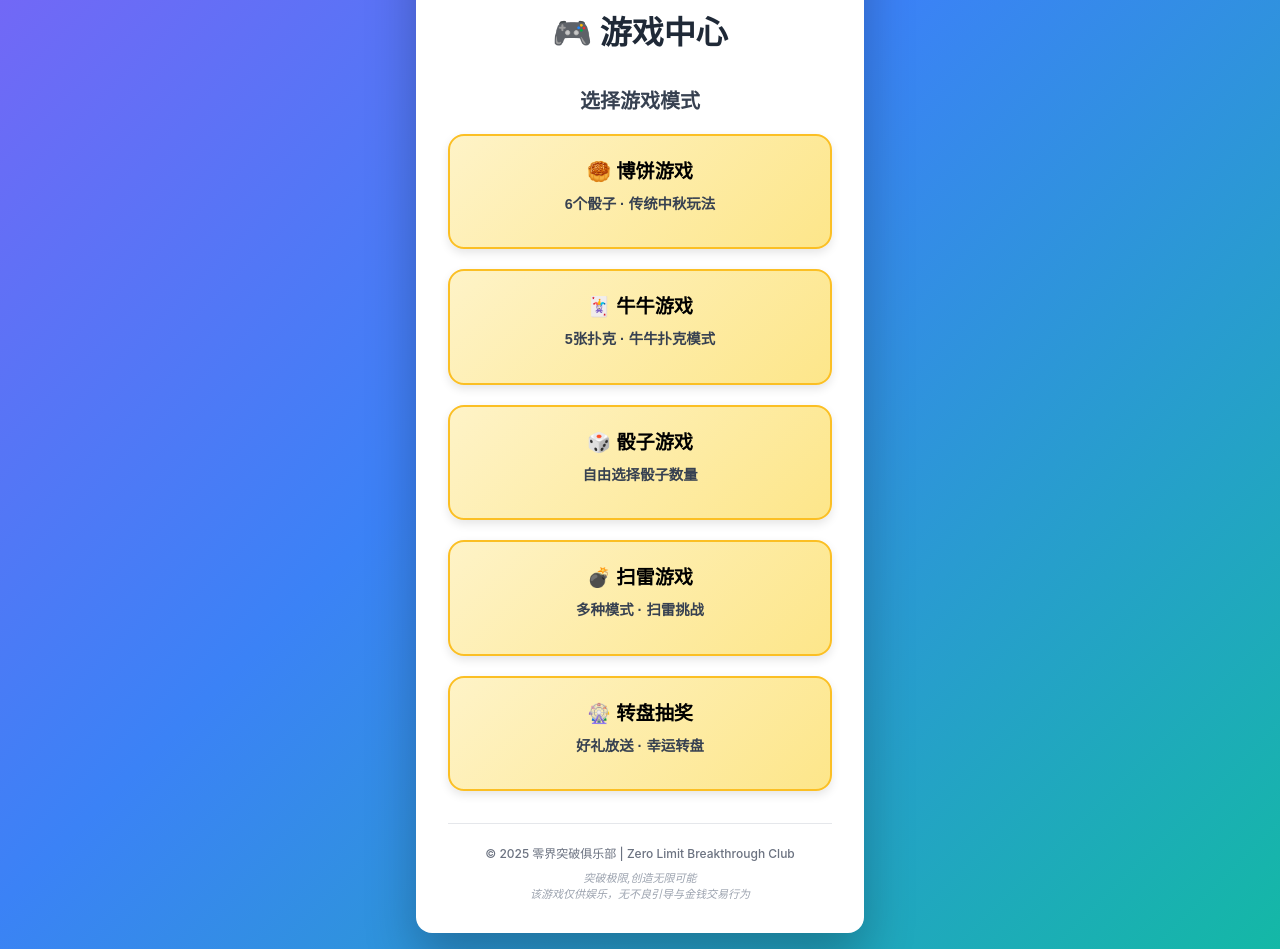
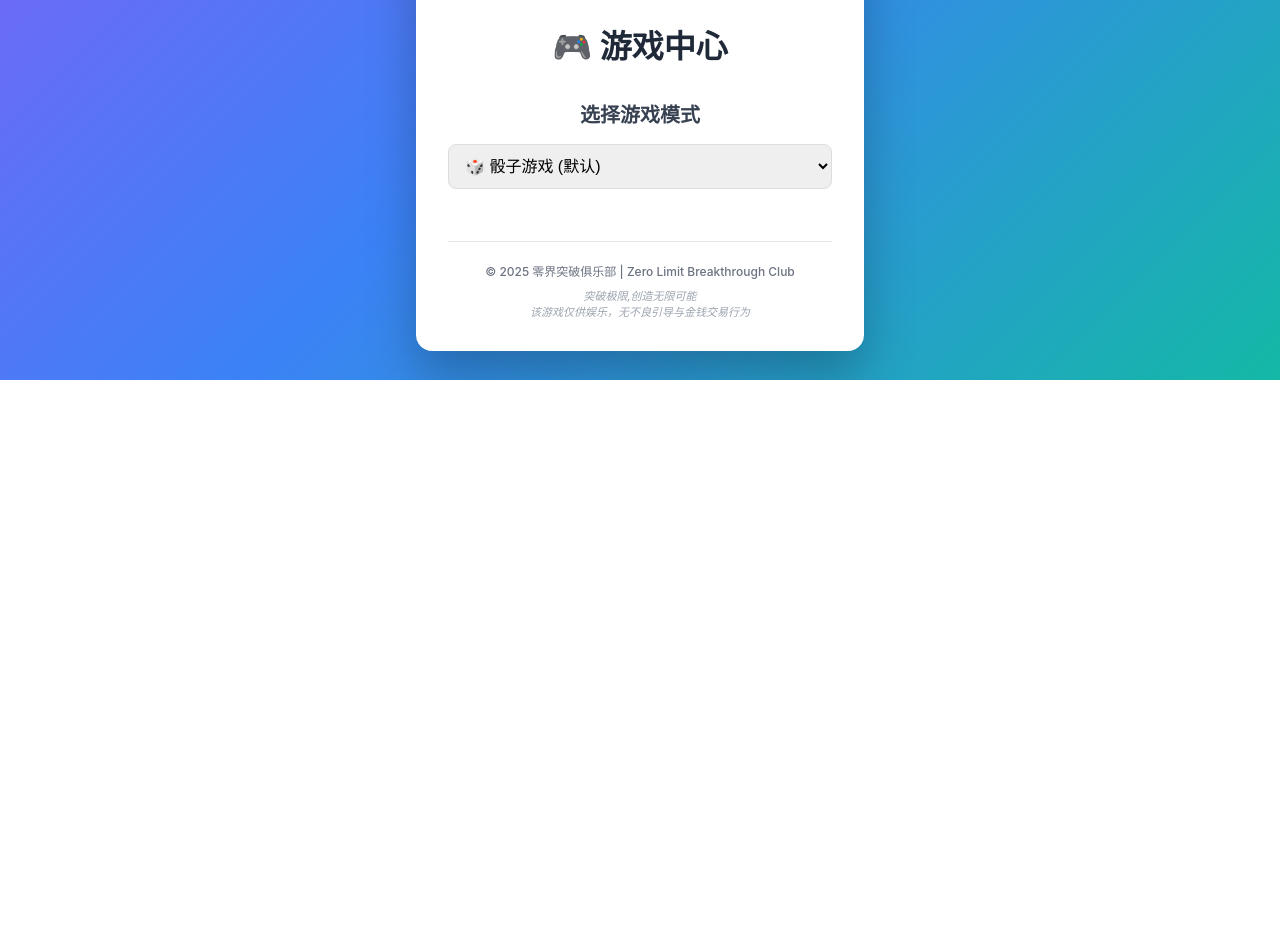
Before and after one commit to JusArthur/zeroLimitClub-diceGame, a React (Create React App) app: page / in a window 1280 px wide. Shown: the part 420-1369 px from the top of the page. After the commit the page ends 800 px from the top, so only its background shows below. Built offline with nearby package versions, Linux system fonts and the light colour scheme.

Commit message:
Refactor DiceGame component: add game selection dropdown and streamline game mode handling; remove unused reset functionality in LuckyWheel component

```diff
--- a/src/DiceGame.jsx
+++ b/src/DiceGame.jsx
@@ -14,6 +14,7 @@ const DiceGame = () => {
   const [history, setHistory] = useState([]);
   const [historyCollapsed, setHistoryCollapsed] = useState(true);
   const [minesweeperSize, setMinesweeperSize] = useState(7);
+  const [selectedGame, setSelectedGame] = useState("dice"); // 默认骰子游戏
 
   // localStorage 工具函数(替代 cookie)
   const saveToStorage = (key, value) => {
@@ -260,6 +261,24 @@ const DiceGame = () => {
 
   const toggleHistoryWindow = () => setHistoryCollapsed((s) => !s);
 
+  const handleGameSelect = (e) => {
+    const value = e.target.value;
+    setSelectedGame(value);
+    if (value === "bobing") {
+      setDiceCount(6);
+      setStep("game");
+    } else if (value === "niuniu") {
+      setDiceCount(5);
+      setStep("niuniu");
+    } else if (value === "dice") {
+      setStep("select");
+    } else if (value === "minesweeper") {
+      setStep("minesweeper-select");
+    } else if (value === "luckywheel") {
+      setStep("luckywheel");
+    }
+  };
+
   // --- 主菜单界面 ---
 
   if (step === "menu") {
@@ -274,50 +293,25 @@ const DiceGame = () => {
 
           <div className="select-section">
             <h2 className="section-title">选择游戏模式</h2>
-            <div className="game-mode-grid">
-              <button
-                className="mode-box"
-                onClick={() => {
-                  setDiceCount(6);
-                  setStep("game");
-                }}
-              >
-                🥮 博饼游戏
-                <p className="mode-desc">6个骰子 · 传统中秋玩法</p>
-              </button>
-
-              <button
-                className="mode-box"
-                onClick={() => {
-                  setDiceCount(5);
-                  setStep("niuniu");
-                }}
-              >
-                🃏 牛牛游戏
-                <p className="mode-desc">5张扑克 · 牛牛扑克模式</p>
-              </button>
-
-              <button className="mode-box" onClick={() => setStep("select")}>
-                🎲 骰子游戏
-                <p className="mode-desc">自由选择骰子数量</p>
-              </button>
-
-              <button
-                className="mode-box"
-                onClick={() => setStep("minesweeper-select")}
-              >
-                💣 扫雷游戏
-                <p className="mode-desc">多种模式 · 扫雷挑战</p>
-              </button>
-
-              <button
-                className="mode-box"
-                onClick={() => setStep("luckywheel")}
-              >
-                🎡 转盘抽奖
-                <p className="mode-desc">好礼放送 · 幸运转盘</p>
-              </button>
-            </div>
+            <select
+              value={selectedGame}
+              onChange={handleGameSelect}
+              style={{
+                width: '100%',
+                padding: '12px',
+                fontSize: '16px',
+                borderRadius: '8px',
+                border: '1px solid #ddd',
+                marginBottom: '20px',
+                cursor: 'pointer'
+              }}
+            >
+              <option value="dice">🎲 骰子游戏 (默认)</option>
+              <option value="bobing">🥮 博饼游戏</option>
+              <option value="niuniu">🃏 牛牛游戏</option>
+              <option value="minesweeper">💣 扫雷游戏</option>
+              <option value="luckywheel">🎡 转盘抽奖</option>
+            </select>
           </div>
 
           <div className="club-trademark">
--- a/src/components/LuckyWheel.jsx
+++ b/src/components/LuckyWheel.jsx
@@ -79,11 +79,6 @@ export default function LuckyWheel({ onBack }) {
     localStorage.setItem('lastSpinTime', Date.now().toString());
     updateRemaining();
     run(index);
-  };
-
-  const resetLock = () => {
-    localStorage.removeItem('lastSpinTime');
-    window.location.reload();
   };
 
   const colors = ['#77ddff', '#00ddaa', '#ffff33', '#d28eff', '#ffdd55', '#ff88c2'];
@@ -319,25 +314,12 @@ export default function LuckyWheel({ onBack }) {
             color: 'white',
             border: 'none',
             borderRadius: '8px',
+            display: 'block',
+            marginLeft: 'auto',
+            marginRight: 'auto'
           }}
         >
           查看公示
-        </button>
-
-        <button
-          onClick={resetLock}
-          style={{
-            marginTop: '10px',
-            padding: '8px 16px',
-            fontSize: '14px',
-            cursor: 'pointer',
-            background: 'gray',
-            color: 'white',
-            border: 'none',
-            borderRadius: '8px',
-          }}
-        >
-          测试重置时间限制
         </button>
       </div>
 
```
